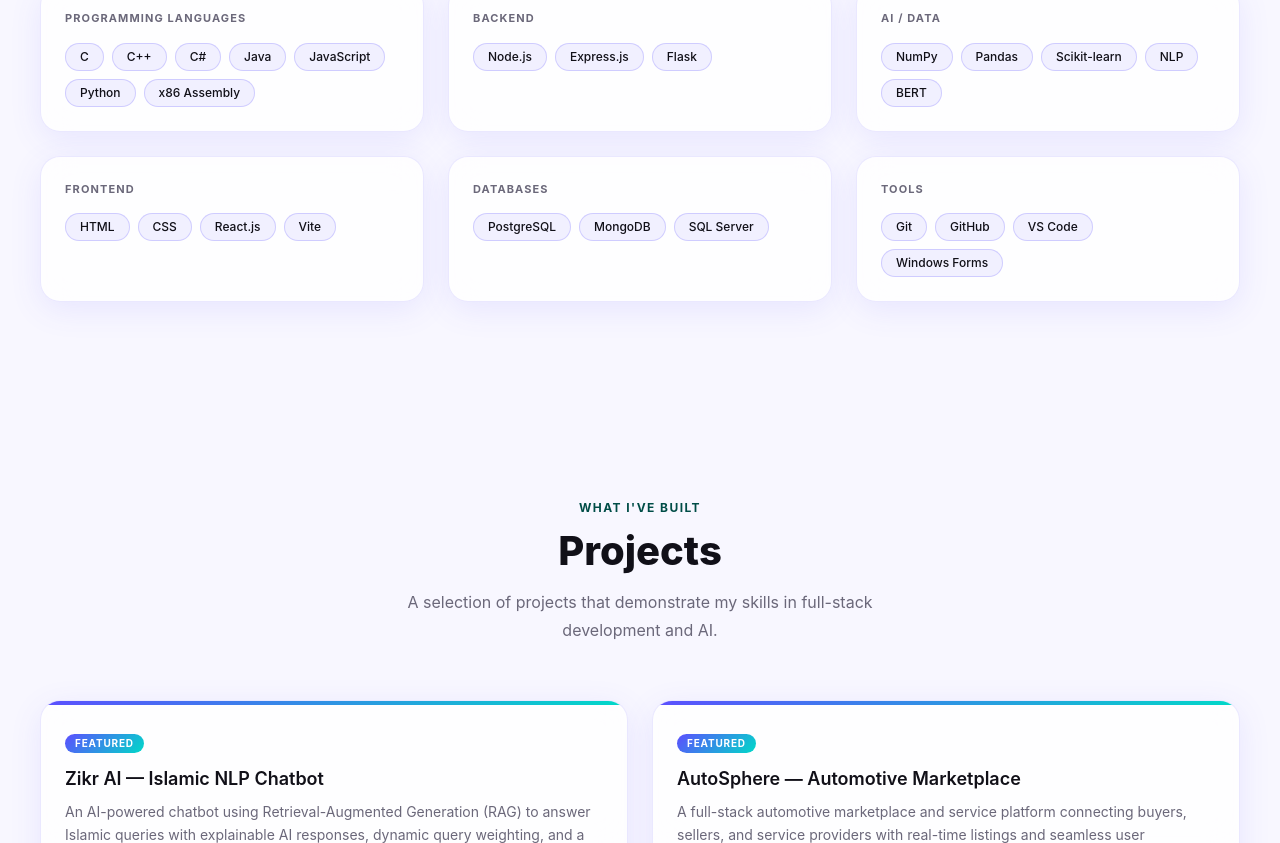
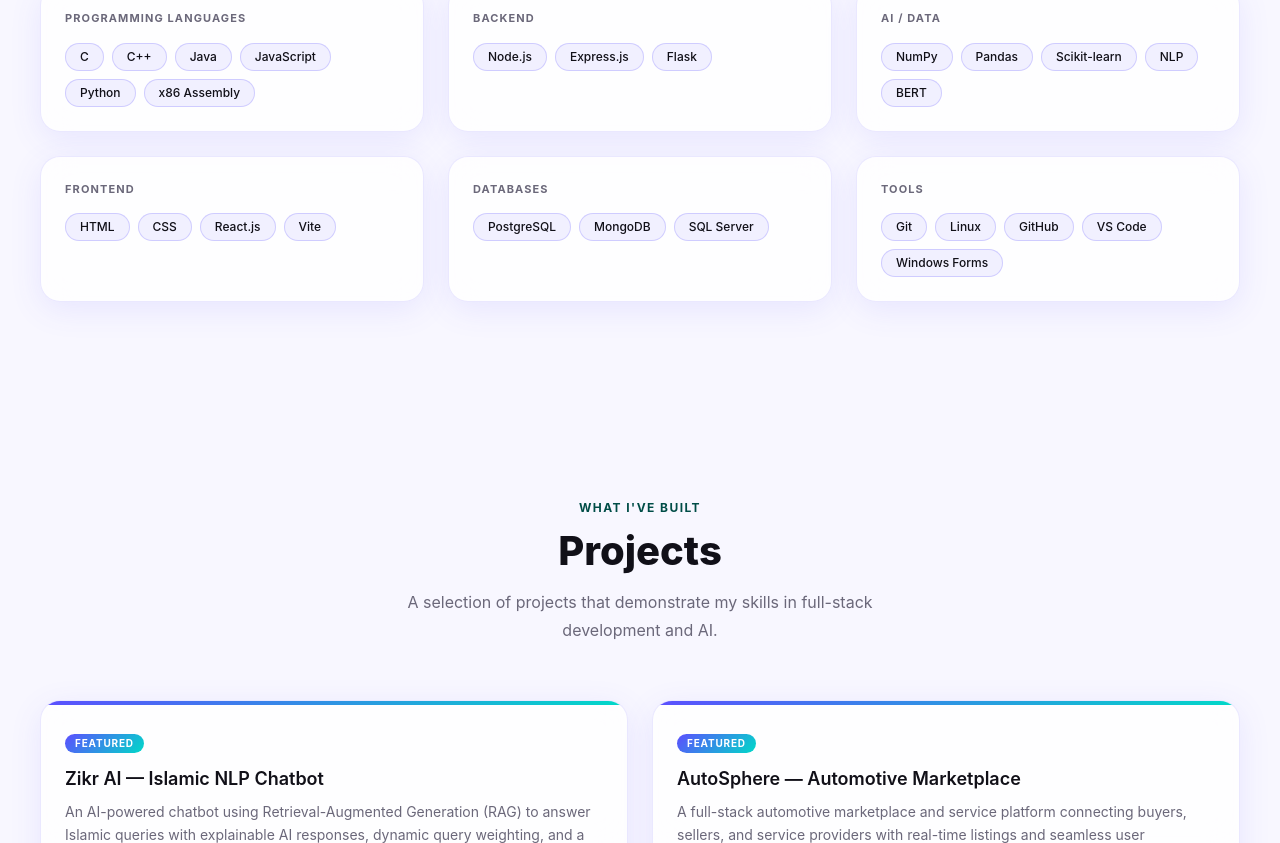
Before and after one commit to MuhammadZaighamAsif/Portfolio, a React (Vite) app: page / in a window 1280 px wide. Shown: the part 1182-2025 px from the top of the page. Built offline with nearby package versions, Linux system fonts and the light colour scheme; no server answers; what @enter-pro/analytics-sdk would draw is missing.

Commit message:
content updated

```diff
--- a/src/data/portfolio.ts
+++ b/src/data/portfolio.ts
@@ -13,7 +13,7 @@ export const meta = {
 export const skills = [
   {
     category: "Programming Languages",
-    items: ["C", "C++", "C#", "Java", "JavaScript", "Python", "x86 Assembly"],
+    items: ["C", "C++", "Java", "JavaScript", "Python", "x86 Assembly"],
   },
   {
     category: "Backend",
@@ -33,7 +33,7 @@ export const skills = [
   },
   {
     category: "Tools",
-    items: ["Git", "GitHub", "VS Code", "Windows Forms"],
+    items: ["Git", "Linux","GitHub", "VS Code", "Windows Forms"],
   },
 ];
 
--- a/src/pages/Index.tsx
+++ b/src/pages/Index.tsx
@@ -11,7 +11,7 @@ import Footer from "@/components/portfolio/Footer";
 
 const Index = () => {
   const { theme, toggle } = useTheme();
-
+//function
   return (
     <div style={{ backgroundColor: "var(--color-surface)", minHeight: "100vh" }}>
       <Navbar theme={theme} onToggle={toggle} />
--- a/src/pages/NotFound.tsx
+++ b/src/pages/NotFound.tsx
@@ -4,7 +4,6 @@ import { useLocation } from "react-router-dom";
 
 const NotFound = () => {
   const location = useLocation();
-  // const { t } = useTranslation();
 
   useEffect(() => {
     console.error(
```
